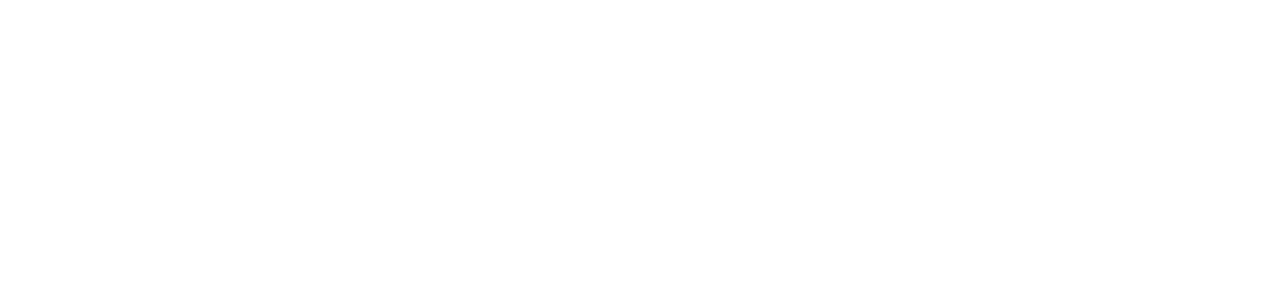
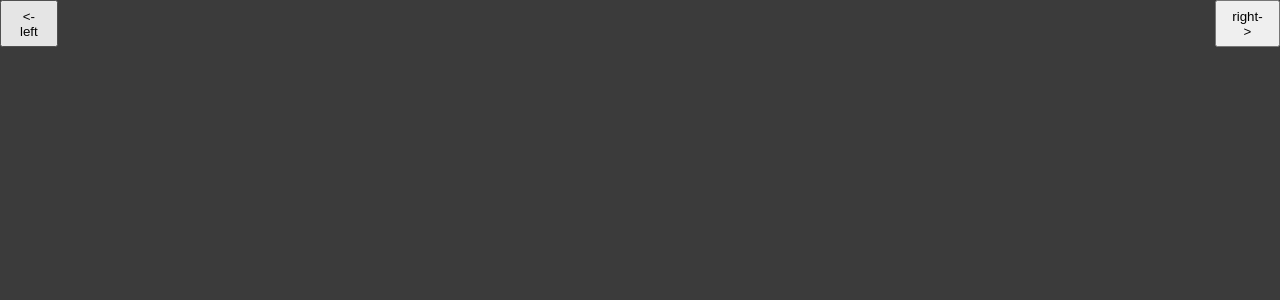
Before and after one commit to pros2s/syntellect-test, a React (Create React App) app: page / in a window 1280 px wide. Shown: the top 300 px of the page. Built offline with nearby package versions, Linux system fonts and the light colour scheme.

Commit message:
ButtonList and DoubleSidedControl components

```diff
--- /dev/null
+++ b/src/components/ButtonList/index.ts
@@ -0,0 +1 @@
+export { ButtonList } from './ui/ButtonList';
--- /dev/null
+++ b/src/components/ButtonList/ui/ButtonList.scss
@@ -0,0 +1,6 @@
+.ButtonList {
+  display: flex;
+  flex-direction: column;
+  align-items: center;
+  padding: 10px;
+}
--- /dev/null
+++ b/src/components/DoubleSidedControl/index.ts
@@ -0,0 +1 @@
+export { DoubleSidedControl } from './ui/DoubleSidedControl';
--- /dev/null
+++ b/src/components/DoubleSidedControl/ui/DoubleSidedControl.scss
@@ -0,0 +1,4 @@
+.DoubleSidedControl {
+  display: flex;
+  justify-content: center;
+}
--- /dev/null
+++ b/src/components/DoubleSidedControl/ui/DoubleSidedControl.tsx
@@ -0,0 +1,23 @@
+import { memo } from 'react';
+import { Button } from 'ui/Button';
+import { Input } from 'ui/Input';
+import './DoubleSidedControl.scss';
+
+interface DoubleSidedControlProps {
+  onClickLeft: () => void;
+  onClickRight: () => void;
+  onControlChange?: (value: string) => void;
+  value?: string | number;
+}
+
+export const DoubleSidedControl = memo(
+  ({ onClickLeft, onClickRight, onControlChange, value }: DoubleSidedControlProps) => {
+    return (
+      <section className='DoubleSidedControl'>
+        <Button text='<-left' callback={onClickLeft} />
+        <Input onChange={onControlChange} value={value} />
+        <Button text='right->' callback={onClickRight} />
+      </section>
+    );
+  }
+);
--- a/src/pages/App/ui/App.scss
+++ b/src/pages/App/ui/App.scss
@@ -1,5 +1,6 @@
 .App {
+  width: 100%;
   min-height: 100vh;
 
-  background-color: #000;
+  background-color: #3b3b3b;
 }
--- a/src/pages/App/ui/App.tsx
+++ b/src/pages/App/ui/App.tsx
@@ -1,7 +1,15 @@
+import { DoubleSidedControl } from 'components/DoubleSidedControl';
 import './App.scss';
 
 const App = () => {
-  return <div className='.App'></div>;
+  return (
+    <div className='App'>
+      <DoubleSidedControl
+        onClickLeft={() => console.log('left')}
+        onClickRight={() => console.log('right')}
+      />
+    </div>
+  );
 };
 
 export default App;
--- a/src/ui/Button/Button.tsx
+++ b/src/ui/Button/Button.tsx
@@ -1,9 +1,8 @@
-import { ButtonHTMLAttributes, memo, ReactNode } from 'react';
+import { ButtonHTMLAttributes, memo } from 'react';
 
 import './Button.scss';
 
 interface ButtonProps extends ButtonHTMLAttributes<HTMLButtonElement> {
-  children: ReactNode;
   text?: string;
   callback?: () => void;
 }
@@ -13,7 +12,7 @@
 
   return (
     <button type='button' className='Button' {...restProps} onClick={callback}>
-      {children}
+      {text}
     </button>
   );
 });
```
Also changed, not shown: src/components/ButtonList/ui/ButtonList.tsx (added, +17 -0 lines).
